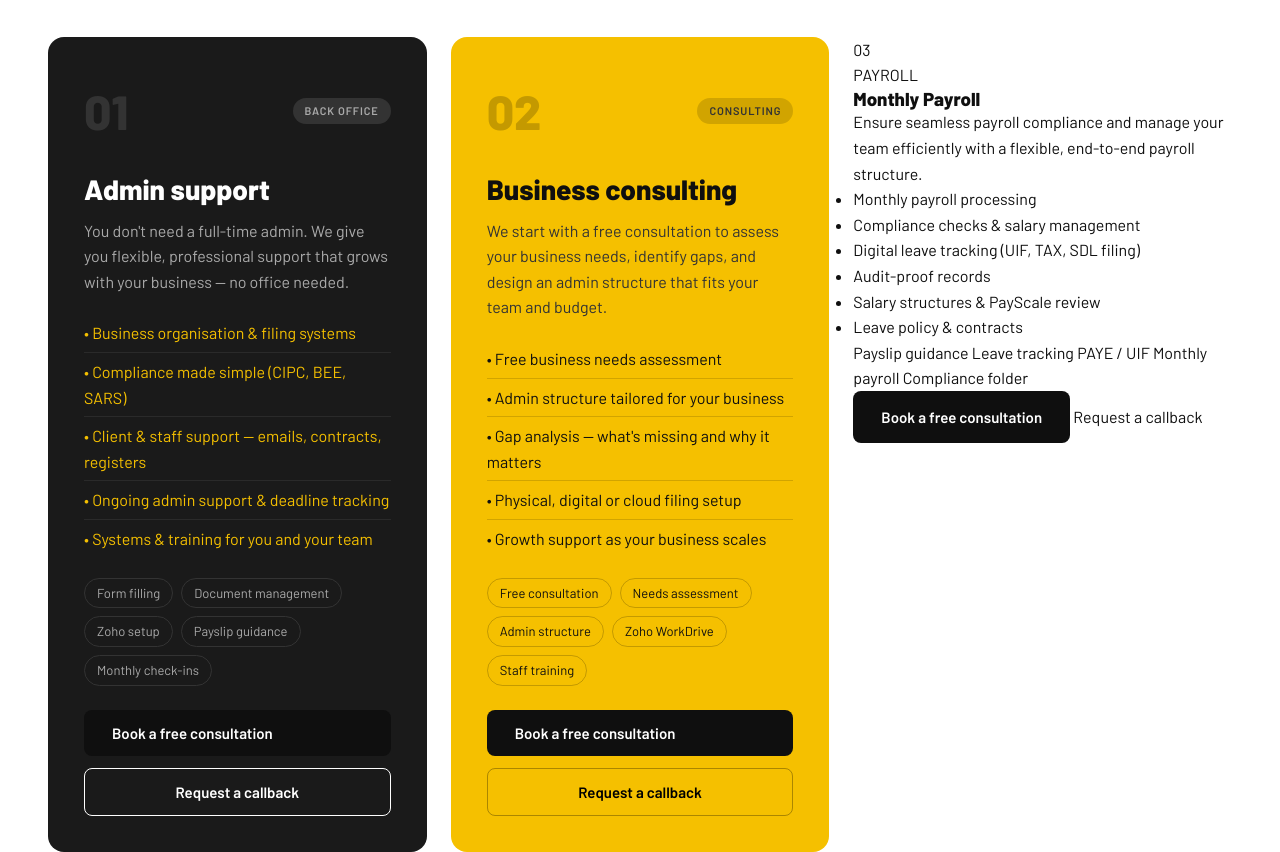
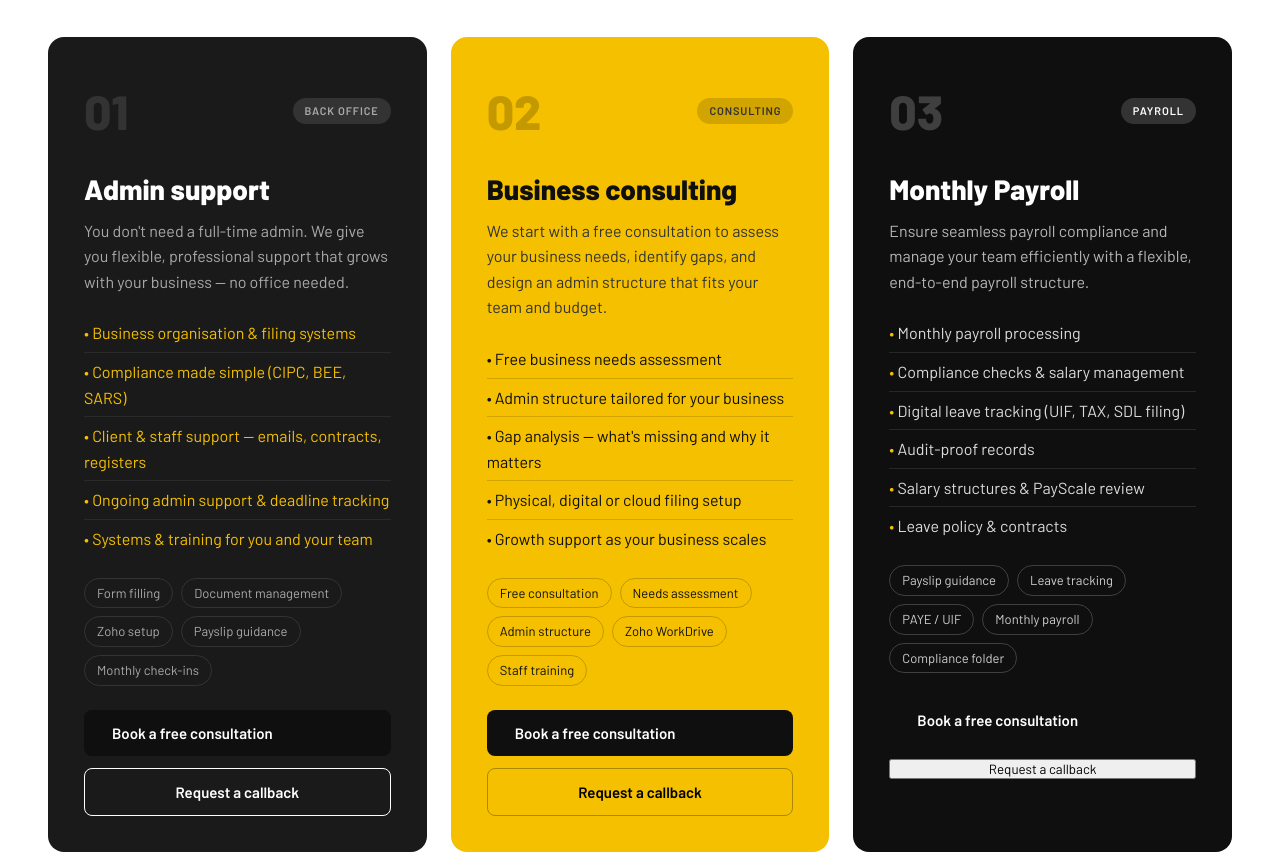
Before and after one commit to workfloorpty-rgb/workfloor, a plain HTML site: page index.html in a window 1280 px wide. Shown: the part 1338-2190 px from the top of the page. Drawn offline with Linux system fonts and the light colour scheme.

Commit message:
Update index.html

```diff
--- a/index.html
+++ b/index.html
@@ -715,33 +715,36 @@
         <button style="width:100%; background:transparent; border:1.5px solid rgba(0,0,0,0.3); border-radius:8px; padding:14px; font-size:15px; font-weight:600; cursor:pointer;" onclick="requestCallback()">Request a callback</button>
       </div>
 
-       <!-- Card 3 -->
-      <div class="service-card payroll-card">
-                <div class="card-number">03</div>
-                <div class="card-tag">PAYROLL</div>
-                <h3>Monthly Payroll</h3>
-                <p>Ensure seamless payroll compliance and manage your team efficiently with a flexible, end-to-end payroll structure.</p>
-
-                <ul class="bullet-list yellow-bullets">
-                    <li>Monthly payroll processing</li>
-                    <li>Compliance checks & salary management</li>
-                    <li>Digital leave tracking (UIF, TAX, SDL filing)</li>
-                    <li>Audit-proof records</li>
-                    <li>Salary structures & PayScale review</li>
-                    <li>Leave policy & contracts</li>
-                </ul>
-
-                <div class="pill-tags-wrapper">
-                    <span class="pill-tag">Payslip guidance</span>
-                    <span class="pill-tag">Leave tracking</span>
-                    <span class="pill-tag">PAYE / UIF</span>
-                    <span class="pill-tag">Monthly payroll</span>
-                    <span class="pill-tag">Compliance folder</span>
-                </div>
-
-                <a href="#" class="btn-primary">Book a free consultation</a>
-                <a href="#" class="btn-secondary">Request a callback</a>
-            </div>
+      <!-- Card 3 -->
+<div style="background:var(--black); border-radius:16px; padding:36px; color:var(--white);">
+  <div style="display:flex; justify-content:space-between; align-items:center; margin-bottom:24px;">
+    <span style="font-size:48px; font-weight:800; color:rgba(255,255,255,0.2);">03</span>
+    <span style="background:rgba(255,255,255,0.15); color:#fff; font-size:11px; font-weight:600; letter-spacing:0.08em; padding:4px 12px; border-radius:20px; text-transform:uppercase;">PAYROLL</span>
+  </div>
+
+  <h3 style="font-size:28px; font-weight:800; margin-bottom:12px;">Monthly Payroll</h3>
+  <p style="color:rgba(255,255,255,0.7); margin-bottom:20px;">Ensure seamless payroll compliance and manage your team efficiently with a flexible, end-to-end payroll structure.</p>
+
+  <ul style="list-style:none; padding:0; margin-bottom:20px;">
+    <li style="padding:6px 0; border-bottom:1px solid rgba(255,255,255,0.1); color:var(--yellow);">• <span style="color:rgba(255,255,255,0.85);">Monthly payroll processing</span></li>
+    <li style="padding:6px 0; border-bottom:1px solid rgba(255,255,255,0.1); color:var(--yellow);">• <span style="color:rgba(255,255,255,0.85);">Compliance checks & salary management</span></li>
+    <li style="padding:6px 0; border-bottom:1px solid rgba(255,255,255,0.1); color:var(--yellow);">• <span style="color:rgba(255,255,255,0.85);">Digital leave tracking (UIF, TAX, SDL filing)</span></li>
+    <li style="padding:6px 0; border-bottom:1px solid rgba(255,255,255,0.1); color:var(--yellow);">• <span style="color:rgba(255,255,255,0.85);">Audit-proof records</span></li>
+    <li style="padding:6px 0; border-bottom:1px solid rgba(255,255,255,0.1); color:var(--yellow);">• <span style="color:rgba(255,255,255,0.85);">Salary structures & PayScale review</span></li>
+    <li style="padding:6px 0; color:var(--yellow);">• <span style="color:rgba(255,255,255,0.85);">Leave policy & contracts</span></li>
+  </ul>
+
+  <div style="display:flex; flex-wrap:wrap; gap:8px; margin-bottom:24px;">
+    <span style="border:1px solid rgba(255,255,255,0.2); border-radius:20px; padding:4px 12px; font-size:13px; color:rgba(255,255,255,0.8);">Payslip guidance</span>
+    <span style="border:1px solid rgba(255,255,255,0.2); border-radius:20px; padding:4px 12px; font-size:13px; color:rgba(255,255,255,0.8);">Leave tracking</span>
+    <span style="border:1px solid rgba(255,255,255,0.2); border-radius:20px; padding:4px 12px; font-size:13px; color:rgba(255,255,255,0.8);">PAYE / UIF</span>
+    <span style="border:1px solid rgba(255,255,255,0.2); border-radius:20px; padding:4px 12px; font-size:13px; color:rgba(255,255,255,0.8);">Monthly payroll</span>
+    <span style="border:1px solid rgba(255,255,255,0.2); border-radius:20px; padding:4px 12px; font-size:13px; color:rgba(255,255,255,0.8);">Compliance folder</span>
+  </div>
+
+  <button class="btn-primary" style="width:100%; margin-bottom:12px;" onclick="openWA()">Book a free consultation</button>
+  <button class="btn-secondary" style="width:100%;">Request a callback</button>
+</div>
     </div>
   </div>
 </section>
```
